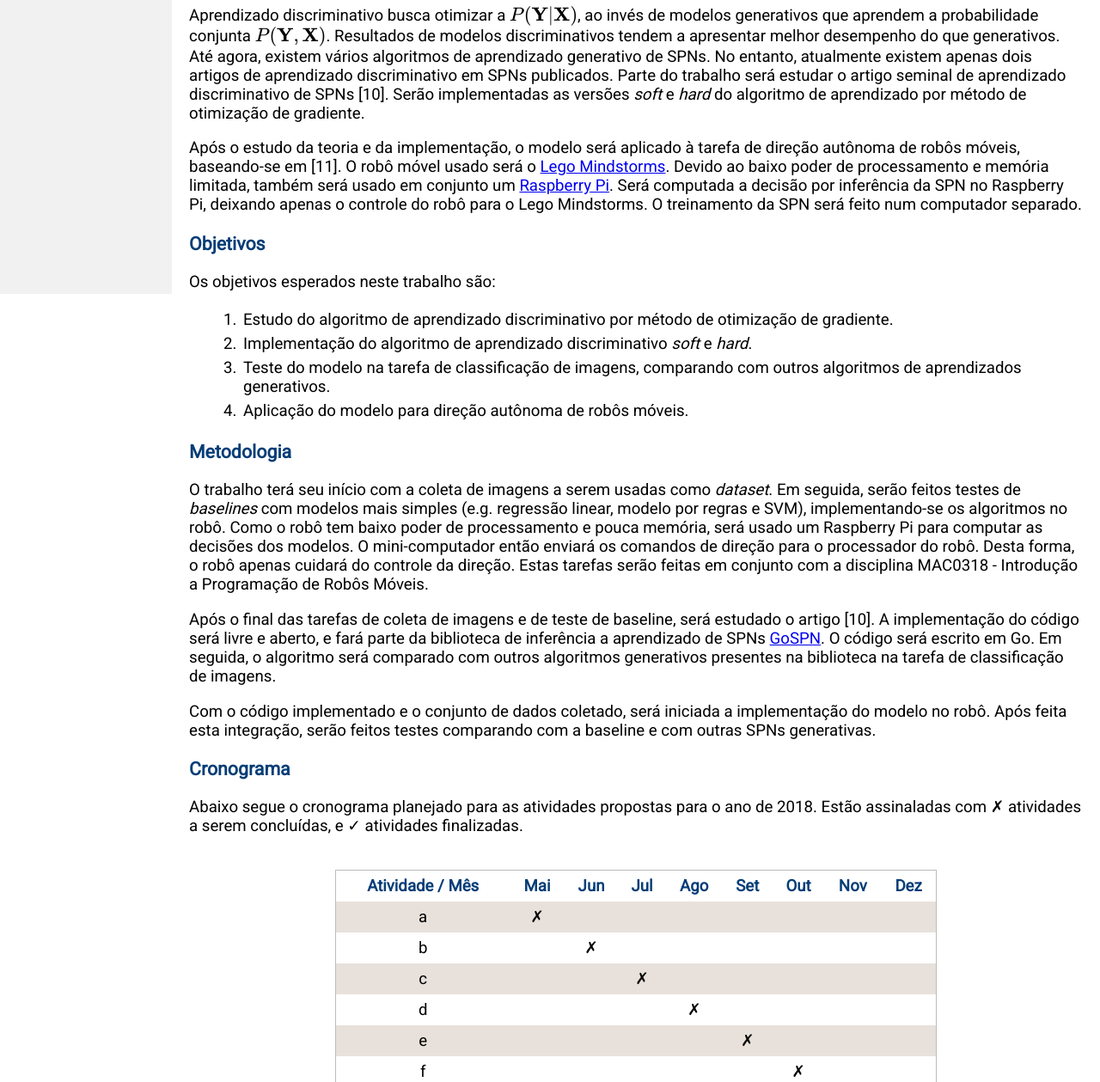
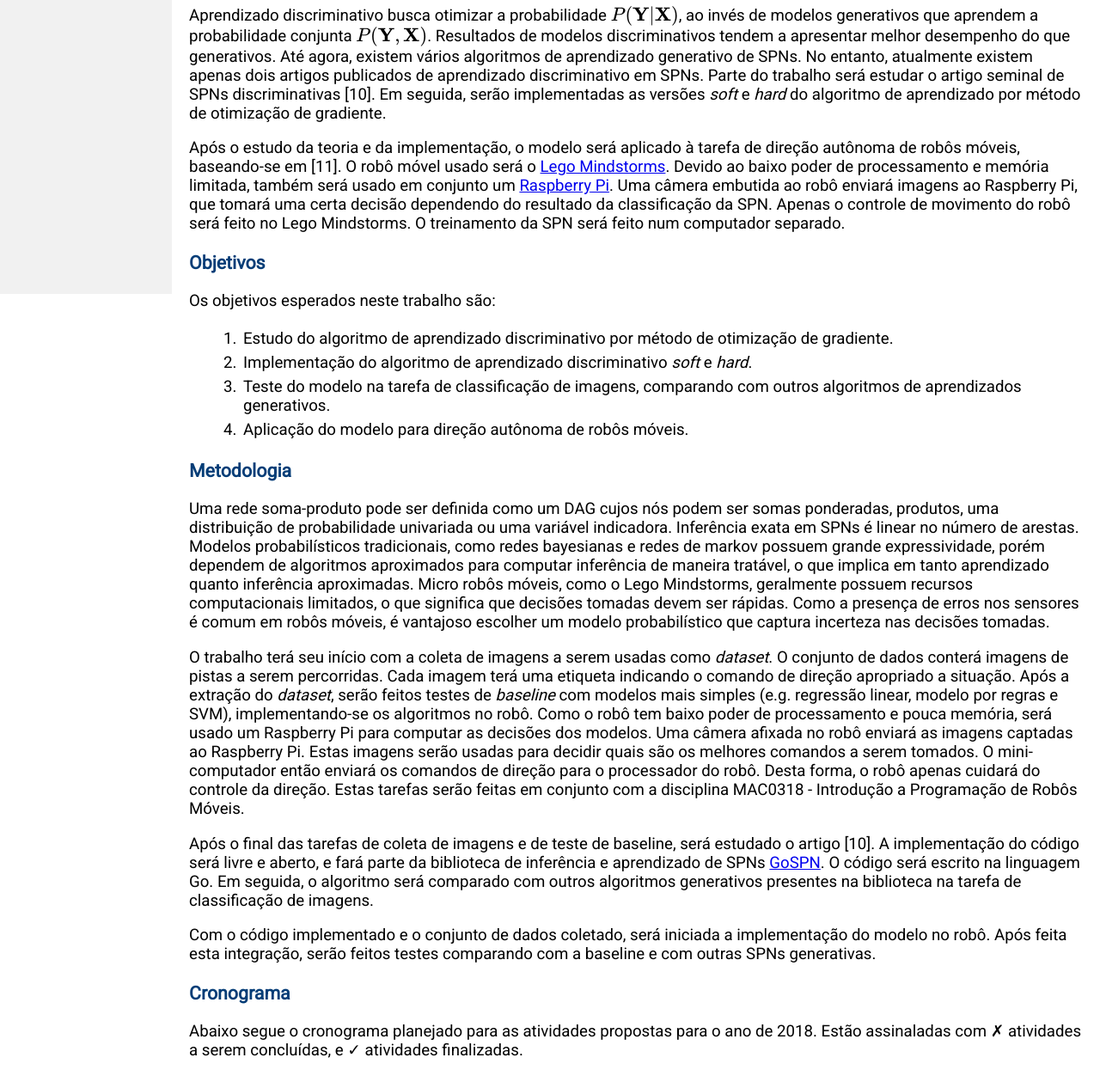
Before and after one commit to RenatoGeh/tcc, a plain HTML site: page www/index.html in a window 1280 px wide. Shown: the part 458-1717 px from the top of the page at 86% size. Drawn offline with nearby package versions, Linux system fonts and the light colour scheme; some packages are replaced by stand-ins of ours.

Commit message:
Proposal pt-br second draft.

```diff
--- a/www/index.html
+++ b/www/index.html
@@ -84,14 +84,14 @@
   </p>
 
   <p>
-    Aprendizado discriminativo busca otimizar a \(P(\mathbf{Y}|\mathbf{X})\), ao invés de modelos
-    generativos que aprendem a probabilidade conjunta \(P(\mathbf{Y},\mathbf{X})\). Resultados de
-    modelos discriminativos tendem a apresentar melhor desempenho do que generativos. Até agora,
-    existem vários algoritmos de aprendizado generativo de SPNs. No entanto, atualmente existem
-    apenas dois artigos de aprendizado discriminativo em SPNs publicados. Parte do trabalho será
-    estudar o artigo seminal de aprendizado discriminativo de SPNs [10]. Serão implementadas as
-    versões <i>soft</i> e <i>hard</i> do algoritmo de aprendizado por método de otimização de
-    gradiente.
+    Aprendizado discriminativo busca otimizar a probabilidade \(P(\mathbf{Y}|\mathbf{X})\), ao
+    invés de modelos generativos que aprendem a probabilidade conjunta
+    \(P(\mathbf{Y},\mathbf{X})\). Resultados de modelos discriminativos tendem a apresentar melhor
+    desempenho do que generativos. Até agora, existem vários algoritmos de aprendizado generativo
+    de SPNs. No entanto, atualmente existem apenas dois artigos publicados de aprendizado
+    discriminativo em SPNs. Parte do trabalho será estudar o artigo seminal de SPNs discriminativas
+    [10]. Em seguida, serão implementadas as versões <i>soft</i> e <i>hard</i> do
+    algoritmo de aprendizado por método de otimização de gradiente.
   </p>
 
   <p>
@@ -99,9 +99,10 @@
     de robôs móveis, baseando-se em [11]. O robô móvel usado será o <a
       href="https://en.wikipedia.org/wiki/Lego_Mindstorms">Lego Mindstorms</a>. Devido ao baixo
     poder de processamento e memória limitada, também será usado em conjunto um <a
-      href="https://en.wikipedia.org/wiki/Raspberry_Pi">Raspberry Pi</a>. Será computada a decisão
-    por inferência da SPN no Raspberry Pi, deixando apenas o controle do robô para o Lego
-    Mindstorms. O treinamento da SPN será feito num computador separado.
+      href="https://en.wikipedia.org/wiki/Raspberry_Pi">Raspberry Pi</a>. Uma câmera embutida ao
+    robô enviará imagens ao Raspberry Pi, que tomará uma certa decisão dependendo do resultado da
+    classificação da SPN. Apenas o controle de movimento do robô será feito no Lego Mindstorms. O
+    treinamento da SPN será feito num computador separado.
   </p>
 
   <h3>Objetivos</h3>
@@ -128,21 +129,37 @@
   <h3>Metodologia</h3>
 
   <p>
-    O trabalho terá seu início com a coleta de imagens a serem usadas como <i>dataset</i>. Em
-    seguida, serão feitos testes de <i>baselines</i> com modelos mais simples (e.g. regressão
-    linear, modelo por regras e SVM), implementando-se os algoritmos no robô. Como o robô tem baixo
-    poder de processamento e pouca memória, será usado um Raspberry Pi para computar as decisões
-    dos modelos.  O mini-computador então enviará os comandos de direção para o processador do
-    robô. Desta forma, o robô apenas cuidará do controle da direção. Estas tarefas serão feitas em
-    conjunto com a disciplina MAC0318 - Introdução a Programação de Robôs Móveis.
+    Uma rede soma-produto pode ser definida como um DAG cujos nós podem ser somas ponderadas,
+    produtos, uma distribuição de probabilidade univariada ou uma variável indicadora. Inferência
+    exata em SPNs é linear no número de arestas. Modelos probabilísticos tradicionais, como redes
+    bayesianas e redes de markov possuem grande expressividade, porém dependem de algoritmos
+    aproximados para computar inferência de maneira tratável, o que implica em tanto aprendizado
+    quanto inferência aproximadas. Micro robôs móveis, como o Lego Mindstorms, geralmente possuem
+    recursos computacionais limitados, o que significa que decisões tomadas devem ser rápidas. Como
+    a presença de erros nos sensores é comum em robôs móveis, é vantajoso escolher um modelo
+    probabilístico que captura incerteza nas decisões tomadas.
+  </p>
+
+  <p>
+    O trabalho terá seu início com a coleta de imagens a serem usadas como <i>dataset</i>. O
+    conjunto de dados conterá imagens de pistas a serem percorridas. Cada imagem terá uma etiqueta
+    indicando o comando de direção apropriado a situação. Após a extração do <i>dataset</i>, serão
+    feitos testes de <i>baseline</i> com modelos mais simples (e.g. regressão linear, modelo por
+    regras e SVM), implementando-se os algoritmos no robô. Como o robô tem baixo poder de
+    processamento e pouca memória, será usado um Raspberry Pi para computar as decisões dos
+    modelos. Uma câmera afixada no robô enviará as imagens captadas ao Raspberry Pi. Estas imagens
+    serão usadas para decidir quais são os melhores comandos a serem tomados. O mini-computador
+    então enviará os comandos de direção para o processador do robô. Desta forma, o robô apenas
+    cuidará do controle da direção. Estas tarefas serão feitas em conjunto com a disciplina MAC0318
+    - Introdução a Programação de Robôs Móveis.
   </p>
 
   <p>
     Após o final das tarefas de coleta de imagens e de teste de baseline, será estudado o artigo
-    [10]. A implementação do código será livre e aberto, e fará parte da biblioteca de inferência a
+    [10]. A implementação do código será livre e aberto, e fará parte da biblioteca de inferência e
     aprendizado de SPNs <a href="https://github.com/RenatoGeh/gospn">GoSPN</a>. O código será
-    escrito em Go.  Em seguida, o algoritmo será comparado com outros algoritmos generativos
-    presentes na biblioteca na tarefa de classificação de imagens.
+    escrito na linguagem Go. Em seguida, o algoritmo será comparado com outros algoritmos
+    generativos presentes na biblioteca na tarefa de classificação de imagens.
   </p>
 
   <p>
```
